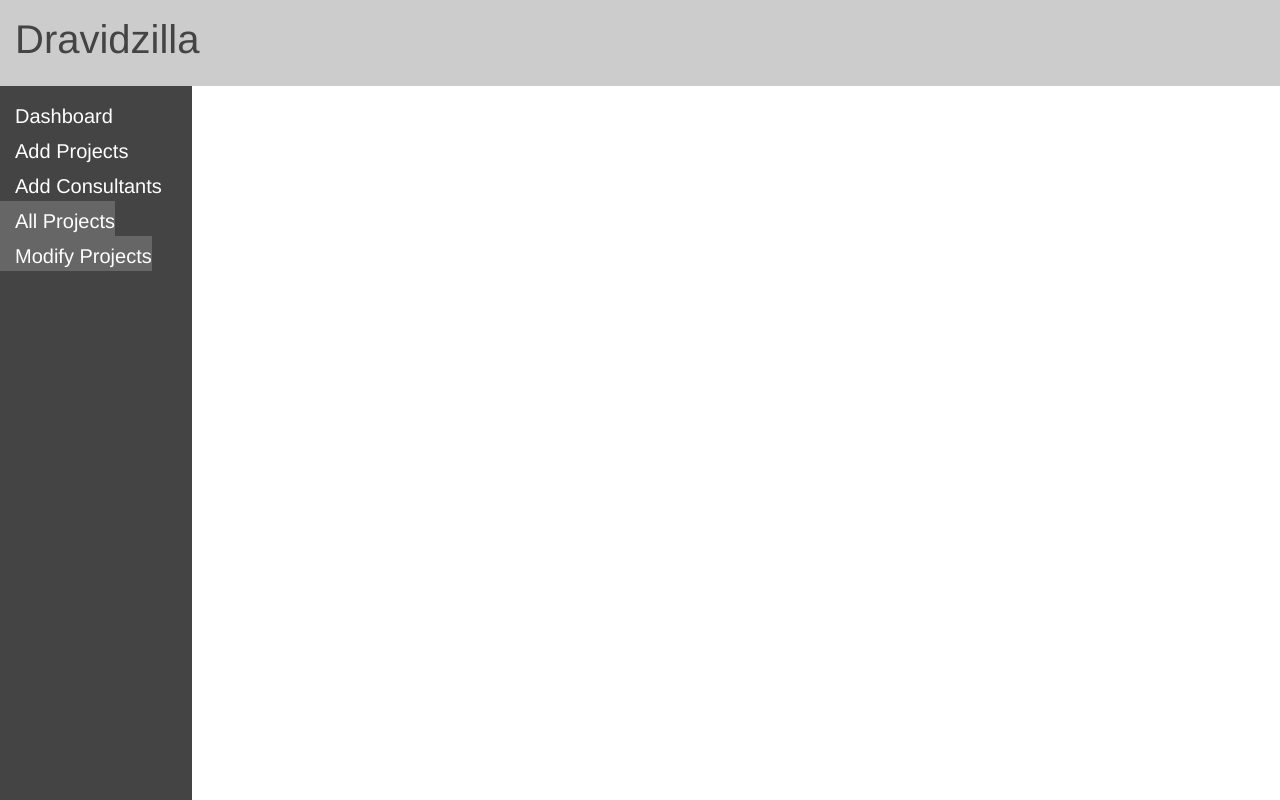
After one commit to PrajwalG12121998/ChineseWallVisualization, a PHP site: page /ModifyProject.php in a window 1280 px wide. The commit adds this page. Run offline with PHP 8.4, Linux system fonts and the light colour scheme.

Commit message:
Added Modify Projects

```diff
--- /dev/null
+++ b/ModifyProject.php
@@ -0,0 +1,33 @@
+<?php
+  require('inc/config.php');
+?>
+<head>
+ <meta charset="utf-8">
+ <link rel="stylesheet" href="https://stackpath.bootstrapcdn.com/bootstrap/4.3.1/css/bootstrap.min.css" integrity="sha384-ggOyR0iXCbMQv3Xipma34MD+dH/1fQ784/j6cY/iJTQUOhcWr7x9JvoRxT2MZw1T" crossorigin="anonymous">
+<link rel="stylesheet" type="text/css" href="css/dashboard.css">
+</head>
+<body>
+
+<header>
+  <h1>Dravidzilla</h1>
+</header>
+<div class="sidebar_back"></div>
+<aside>
+  <div class="row">
+  	<a class="element" href="dashboard.php">Dashboard</a>
+  </div>
+  <div class="row">
+  	<a class="element" href="addProject.php">Add Projects </a>
+  </div>
+  <div class="row">
+  	<a class="element" href="addConsultant.php">Add Consultants</a>
+  </div>
+  <div class="row">
+    <a class="element active" href="allProjects.php">All Projects</a>
+  </div>
+    <div class="row">
+    <a class="element active" href="ModifyProject.php">Modify Projects</a>
+  </div>
+</aside>
+
+<main>
--- a/addConsultant.php
+++ b/addConsultant.php
@@ -25,7 +25,9 @@
     <div class="row">
   	<a class="element" href="allProjects.php">All Projects</a>
   </div>
-
+   <div class="row">
+    <a class="element active" href="ModifyProject.php">Modify Projects</a>
+  </div>
 
 </aside>
 
--- a/allProjects.php
+++ b/allProjects.php
@@ -25,7 +25,9 @@
   <div class="row">
     <a class="element active" href="allProjects.php">All Projects</a>
   </div>
-
+   <div class="row">
+    <a class="element active" href="ModifyProject.php">Modify Projects</a>
+  </div>
 </aside>
 
 <main>
--- a/dashboard.php
+++ b/dashboard.php
@@ -29,7 +29,9 @@
   <div class="row">
   	<a class="element" href="allProjects.php">All Projects</a>
   </div>
-
+   <div class="row">
+    <a class="element active" href="ModifyProject.php">Modify Projects</a>
+  </div>
 </aside>
 
 <main>
```
